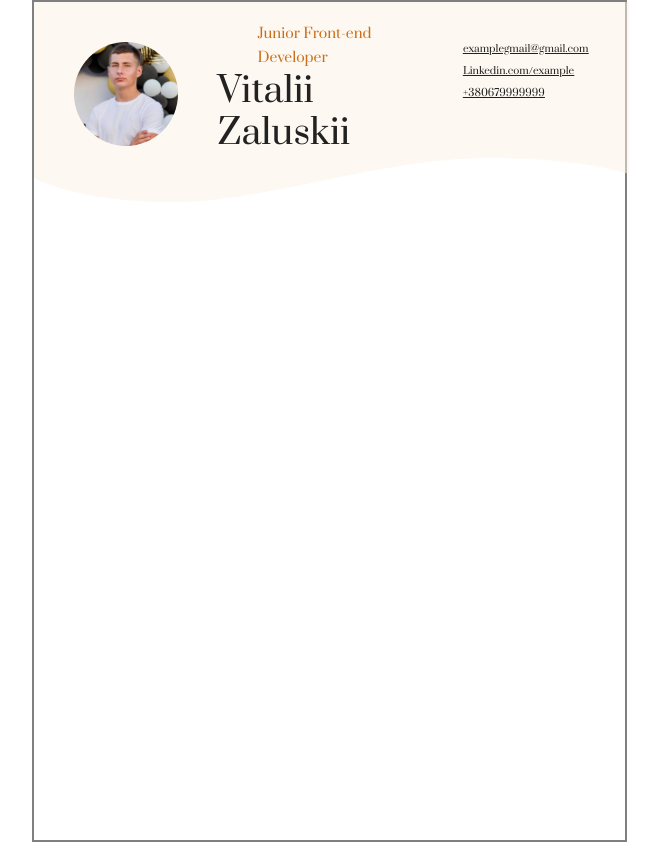
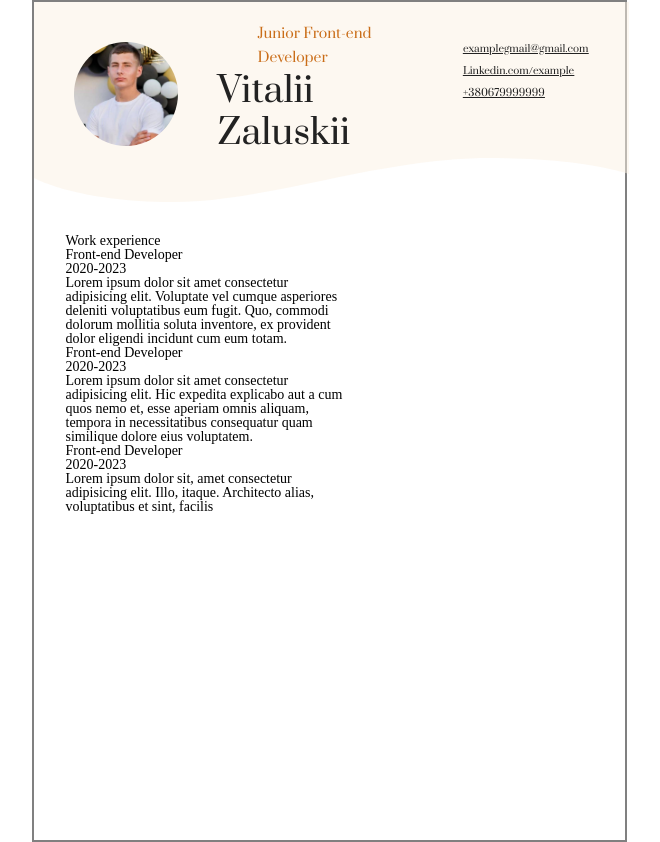
Before and after one commit to vitalik203/Resume_two, a plain HTML site: page index.html in a window 1280 px wide. Shown: the whole page, without its empty margins (311-971 px from the left). Drawn offline with Linux system fonts and the light colour scheme; files that its build step writes are made by us from their sources.

Commit message:
filled first column - v0.1.5

```diff
--- a/index.html
+++ b/index.html
@@ -26,7 +26,28 @@
             </div>
         </header>
         <main class="main">
+            <div class="main__col1">
+                <p class="col__title">Work experience</p>
+                <div class="col__article">
+                    <p class="article__title">Front-end Developer</p>
+                    <p class="article__subtitle">2020-2023</p>
+                    <p class="article__description">Lorem ipsum dolor sit amet consectetur adipisicing elit. Voluptate vel cumque asperiores deleniti voluptatibus eum fugit. Quo, commodi dolorum mollitia soluta inventore, ex provident dolor eligendi incidunt cum eum totam.</p>
+                </div>
+                <div class="col__article">
+                    <p class="article__title">Front-end Developer</p>
+                    <p class="article__subtitle">2020-2023</p>
+                    <p class="article__description">Lorem ipsum dolor sit amet consectetur adipisicing elit. Hic expedita explicabo aut a cum quos nemo et, esse aperiam omnis aliquam, tempora in necessitatibus consequatur quam similique dolore eius voluptatem.</p>
+                </div>
+                <div class="col__article">
+                    <p class="article__title">Front-end Developer</p>
+                    <p class="article__subtitle">2020-2023</p>
+                    <p class="article__description">Lorem ipsum dolor sit, amet consectetur adipisicing elit. Illo, itaque. Architecto alias, voluptatibus et sint, facilis </p>
+                </div>
+            </div>
+            <div class="main__col2">
+                <p class="col__title"></p>
 
+            </div>
         </main>
         <footer class="footer">
 
```
